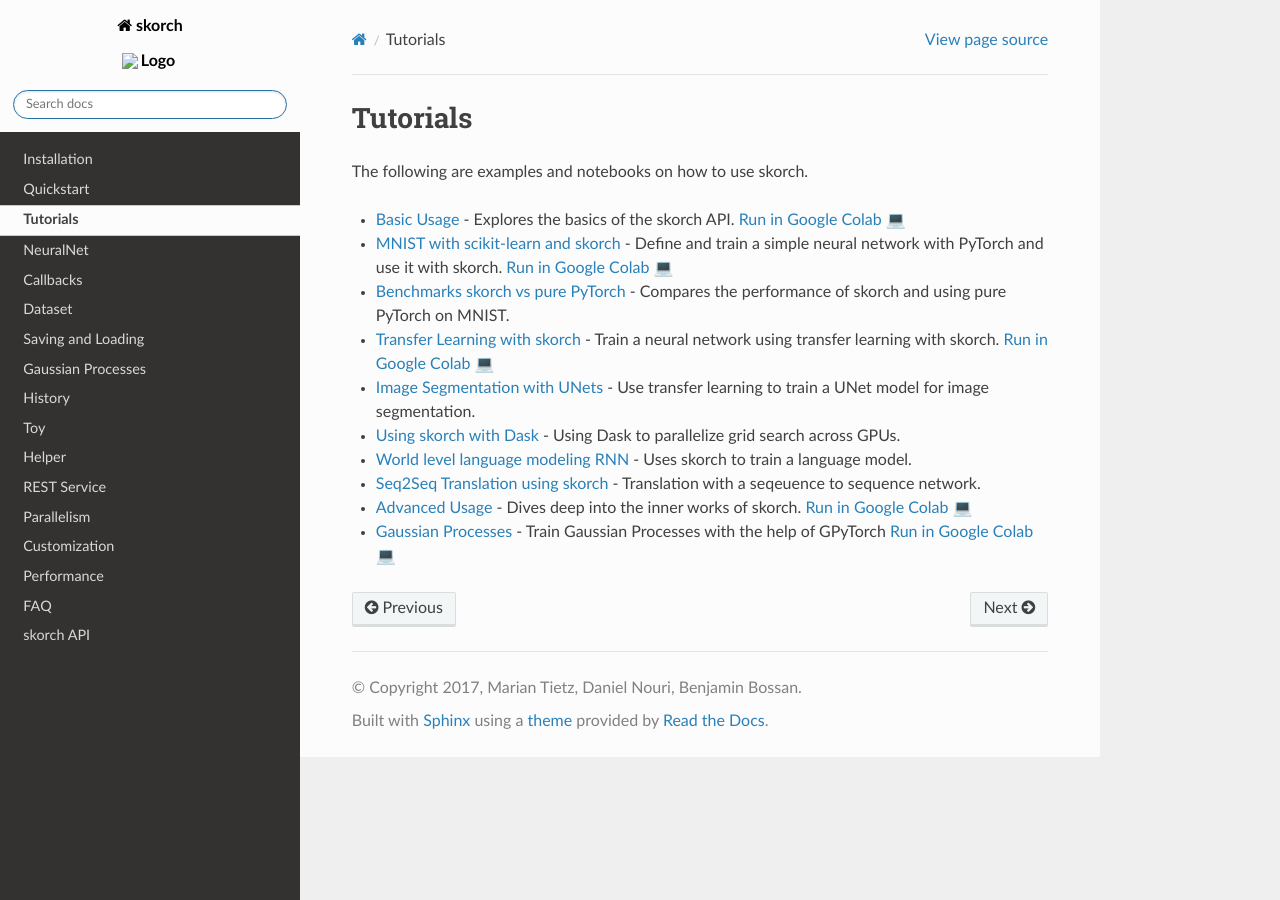
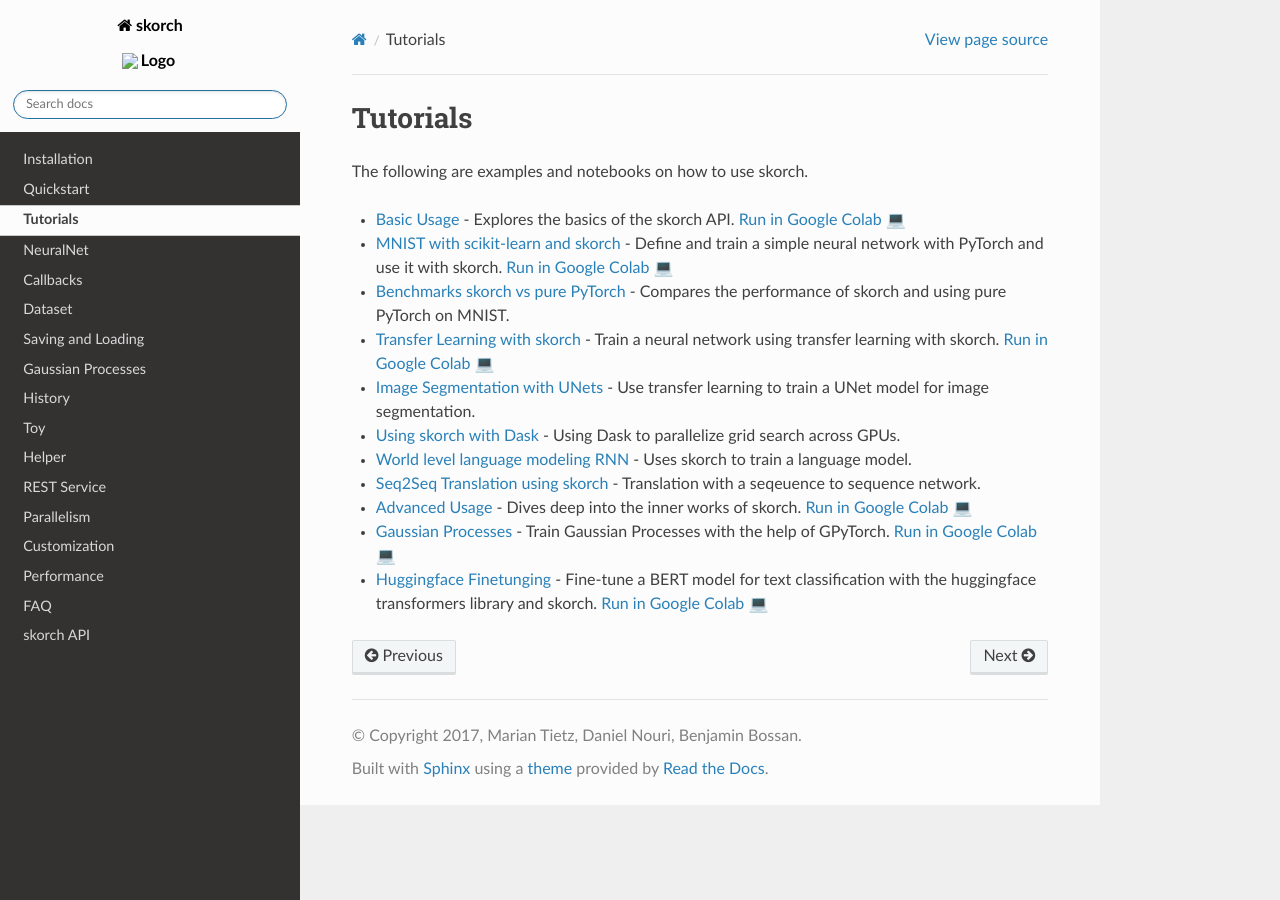
Before and after one commit to skorch-dev/skorch, a Sphinx documentation site: the page built from docs/user/tutorials.rst, in a window 1280 px wide. Built offline with Sphinx 7.4.7 and the Read the Docs theme 2.0.0, drawn with Linux system fonts in a browser that asks for light colours.

Commit message:
BERT fine-tuning with huggingface transformers
Add a notebook that shows what steps need to be taken to fine-tune a
BERT model in skorch with the help of the huggingface transformers
library.

Huggingface transformers is probably the most popular library that
implements BERT and other similar models. Ideally, skorch can work with
transformers with as little friction as possible.

There are actually surprisingly few steps involved, but some of them may
not be obvious to most users, which is why the notebook could be
helpful.

As a cherry on top, the notebook also shows mixed precision training
with huggingface accelerate, which indeed results in a very nice boost
of training and prediction speed.

Other than that, the notebook is actually quite sparse in explanations,
instead referring to the fine-tuning docs of hugginface itself.

```diff
--- a/docs/user/tutorials.rst
+++ b/docs/user/tutorials.rst
@@ -23,4 +23,6 @@ The following are examples and notebooks on how to use skorch.
 
 * `Advanced Usage <https://nbviewer.jupyter.org/github/skorch-dev/skorch/blob/master/notebooks/Advanced_Usage.ipynb>`_ - Dives deep into the inner works of skorch. `Run in Google Colab 💻 <https://colab.research.google.com/github/skorch-dev/skorch/blob/master/notebooks/Advanced_Usage.ipynb>`_
 
-* `Gaussian Processes <https://nbviewer.jupyter.org/github/skorch-dev/skorch/blob/master/notebooks/Gaussian_Processes.ipynb>`_ - Train Gaussian Processes with the help of GPyTorch `Run in Google Colab 💻 <https://colab.research.google.com/github/skorch-dev/skorch/blob/master/notebooks/Gaussian_Processes.ipynb>`_
+* `Gaussian Processes <https://nbviewer.jupyter.org/github/skorch-dev/skorch/blob/master/notebooks/Gaussian_Processes.ipynb>`_ - Train Gaussian Processes with the help of GPyTorch. `Run in Google Colab 💻 <https://colab.research.google.com/github/skorch-dev/skorch/blob/master/notebooks/Gaussian_Processes.ipynb>`_
+
+* `Huggingface Finetunging <https://nbviewer.jupyter.org/github/skorch-dev/skorch/blob/master/notebooks/Huggingface_Finetuning.ipynb>`_ - Fine-tune a BERT model for text classification with the huggingface transformers library and skorch.  `Run in Google Colab 💻 <https://colab.research.google.com/github/skorch-dev/skorch/blob/master/notebooks/Huggingface_Finetuning.ipynb>`_
```
Also changed, not shown: notebooks/README.md, 1 other file.
